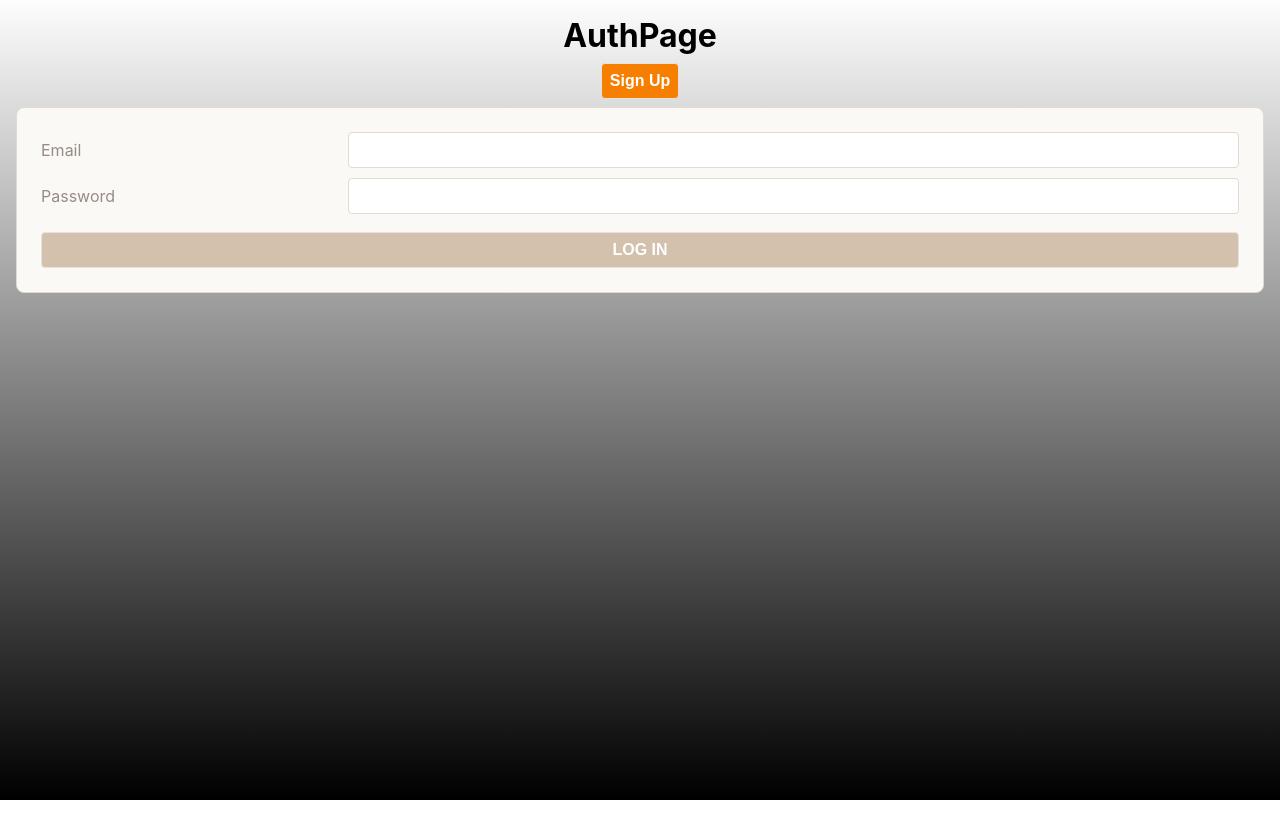
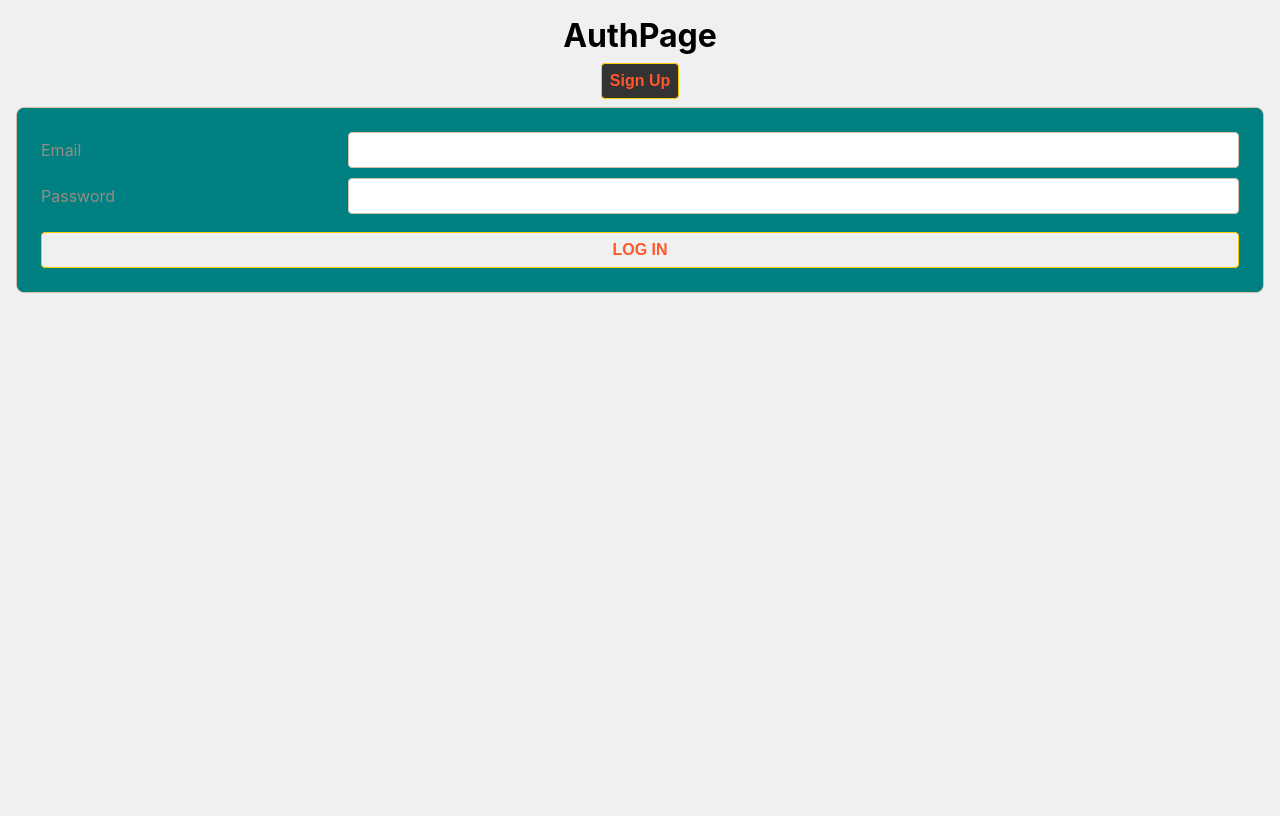
Before and after one commit to jademoslares/grub-finder, a React (Create React App) app: page /orders in a window 1280 px wide. Built offline with nearby package versions, Linux system fonts and the light colour scheme; a web font is replaced by a local one.

Commit message:
nav bar & color branding

```diff
--- a/src/components/NavBar/NavBar.css
+++ b/src/components/NavBar/NavBar.css
@@ -1,43 +1,53 @@
 /* NavBar.css */
 
-#mySidenav a {
-  position: absolute;
-  left: -80px;
-  transition: 0.3s;
-  padding: 15px;
-  width: 100px;
-  text-decoration: none;
-  font-size: 20px;
-  color: white;
-  border-radius: 0 5px 5px 0;
+#mySidenav {
+  position: fixed;
+  display: flex;
+  flex-direction: column;
+  top: 0;
+  left: 0;
+  width: 15vw;
+  height: 100%;
+  background-color: hsl(13, 100%, 58%);
+  overflow-x: hidden;
+  padding-top: 20px; /* Adjust padding as needed */
 }
 
-#mySidenav a:hover {
-  left: 0;
-  width: 200px;
+#mySidenav a {
+  display: flex;
+  align-items: center;
+  justify-content: center;
+  width: 100%; /* Adjust width to fill the entire div */
+  height: calc(100% / 6); /* Set height of each tab to be evenly spaced within the div */
+  text-decoration: none;
+  color: white;
+  border: 1px solid white;
+  font-size: 16px;
+  transition: 0.3s;
 }
 
+
+#mySidenav a:hover {
+  width: 200px;
+  background-color: hsl(180, 100%, 25%);
+}ß
+
 #orderhistory {
-  top: 20%;
-  background-color: #04aa6d;
 }
 
 #neworder {
-  top: 30%;
-  background-color: #2196f3;
 }
 
 #restaurants {
-  top: 40%;
-  background-color: #2196f3;
 }
 
 #settings {
-  top: 50%;
-  background-color: #2196f3;
 }
+
 .dropbtn {
-  background-color: #04aa6d;
+  display: block;
+  position: relative;
+  background-color: hsl(180, 100%, 25%);
   color: white;
   padding: 16px;
   font-size: 16px;
@@ -47,9 +57,6 @@
 .dropdown {
   position: relative;
   display: inline-block;
-  position: absolute;
-  top: 0;
-  right: 0;
 }
 
 .dropdown-content {
@@ -69,7 +76,7 @@
 }
 
 .dropdown-content a:hover {
-  background-color: #ddd;
+  background-color: hsl(180, 100%, 25%);
 }
 
 .dropdown:hover .dropdown-content {
@@ -77,7 +84,7 @@
 }
 
 .dropdown:hover .dropbtn {
-  background-color: #3e8e41;
+  background-color: hsl(180, 100%, 25%);
 }
 
 .logo {
--- a/src/components/NavBar/NavBar.jsx
+++ b/src/components/NavBar/NavBar.jsx
@@ -19,11 +19,8 @@ export default function NavBar({ user, setUser }) {
         </Link>
         <Link to="/restaurants" id="restaurants">Restaurants</Link>
         {user.role === 'vendor' && <Link to="/settings" id="settings">Settings</Link>}
-      </nav>
-      <div className="logo">
-        Grub Finder
-      </div>
-      <div className="dropdown">
+        {/* welcome user */}
+        <div className="dropdown">
         <button className="dropbtn">Welcome, {user.username}</button>
         <div className="dropdown-content">
           <Link to="/profile">Profile</Link>
@@ -32,6 +29,11 @@ export default function NavBar({ user, setUser }) {
           </Link>
         </div>
       </div>
+      </nav>
+      <div className="logo">
+        Grub Finder
+      </div>
+
     </>
   );
 }
--- a/src/index.css
+++ b/src/index.css
@@ -1,11 +1,11 @@
 /* CSS Custom Properties */
 :root {
-  --white: #FFFFFF;
-  --tan-1: #FBF9F6;
-  --tan-2: #E7E2DD;
-  --tan-3: #E2D9D1;
-  --tan-4: #D3C1AE;
-  --orange: #F67F00;
+  --vibrant-orange: #FF5729;
+  --deep-teal: #008080;
+  --tan-2: #FFC800;
+  --light-gray: #F0F0F0;
+  --tan-3: #D3C1AE;
+  --dark-charcoal: #333333;
   --text-light: #968c84;
   --text-dark: #615954;
 }
@@ -22,11 +22,9 @@ body {
   sans-serif;
   -webkit-font-smoothing: antialiased;
   -moz-osx-font-smoothing: grayscale;
-  background-color: var(--tan-4);
+  background-color: var(--light-gray);
   padding: 2vmin;
   height: 100vh;
-  /* Line below set background color */
-  background: linear-gradient(0deg, #000000, #fdfdfd);
 }
 
 code {
@@ -35,7 +33,7 @@ code {
 }
 
 #root {
-  height: 100%;
+  height: 100vh;
 }
 
 .align-ctr {
@@ -72,7 +70,7 @@ code {
   display: flex;
   justify-content: space-around;
   align-items: center;
-  background-color: var(--tan-1);
+  background-color: var(--deep-teal);
   color: var(--text-dark);
   border: .1vmin solid var(--tan-3);
   border-radius: 1vmin;
@@ -83,13 +81,13 @@ code {
 
 .form-container {
   padding: 3vmin;
-  background-color: var(--tan-1);
+  background-color: var(--deep-teal);
   border: .1vmin solid var(--tan-3);
   border-radius: 1vmin;
 }
 
 p.error-message {
-  color: var(--orange);
+  color: var(--dark-charcoal);
   text-align: center;
 }
 
@@ -117,14 +115,14 @@ input, select{
 }
 
 input:focus {
-  border-color: var(--orange);
+  border-color: var(--dark-charcoal);
 }
 
 button, a.button {
   margin: 1vmin;
   padding: 1vmin;
-  color: var(--white);
-  background-color: var(--orange);
+  color: var(--vibrant-orange);
+  background-color: var(--dark-charcoal);
   font-size: 2vmin;
   font-weight: bold;
   text-decoration: none;
@@ -147,7 +145,7 @@ button.btn-xs {
 
 button:disabled, form:invalid button[type="submit"] {
   cursor: not-allowed;
-  background-color: var(--tan-4);
+  background-color: var(--light-gray);
 }
 
 button[type="submit"] {
--- a/src/pages/App/App.css
+++ b/src/pages/App/App.css
@@ -3,7 +3,7 @@
 }
 
 .App-logo {
-  height: 40vmin;
+  height: 4vmin;
   pointer-events: none;
 }
 
@@ -15,7 +15,7 @@
 
 .App-header {
   background-color: #282c34;
-  min-height: 100vh;
+  min-height: 10vh;
   display: flex;
   flex-direction: column;
   align-items: center;
@@ -45,8 +45,7 @@
   overflow-y: scroll;
   margin-top: 50px;
   overflow: hidden;
-  height: 1000px;
-  margin-top: 0;
+margin-left: 20vh;
 }
 .background-card {
   background-color: white;
@@ -55,6 +54,6 @@
   align-items: center;
   border-radius: 10px;
   padding: 30px;
-  height: 100%;
+  height: 70vh;
   width: 75%;
 }
--- a/src/pages/App/App.jsx
+++ b/src/pages/App/App.jsx
@@ -22,14 +22,13 @@ export default function App() {
           <NavBar user={user} setUser={setUser} />
           <div className="pageHolder">
             <div className="background-card">
+              {/* Route components in here */}
             <Routes>
-              {/* Route components in here */}
               <Route path="/restaurants" element={<RestaurantPage />}/>
               <Route path="/orders/new" element={<NewOrderPage />} />
               <Route path="/orders" element={<OrderHistoryPage />} />
               <Route path="/profile" element={<ProfilePage user={user} />} />
               <Route path="/settings" element={<SettingsPage />} />
-
             </Routes>
             </div>
           </div>
```
Also changed, not shown: src/components/NavBar/Sidebar.css (added, +31 -0 lines).
